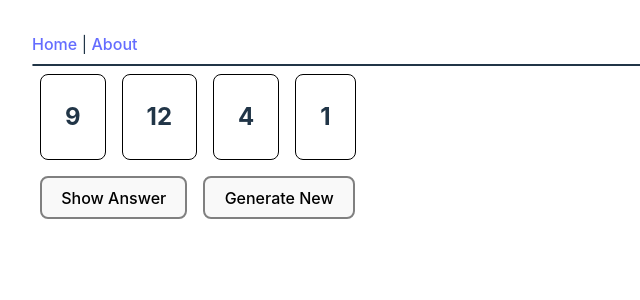
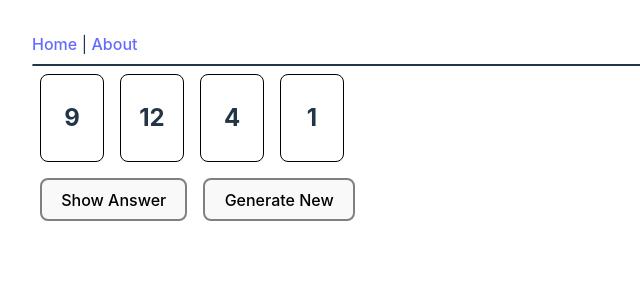
Before and after one commit to knlao/knlao.github.io, a Vue app: page /play24 in a window 1280 px wide. Shown: the top 300 px of the page, without its empty margins (0-640 px from the left). Built offline with nearby package versions, Linux system fonts and the light colour scheme.

Commit message:
Update Play24.vue css

```diff
--- a/src/components/pages/Play24.vue
+++ b/src/components/pages/Play24.vue
@@ -79,10 +79,15 @@ li {
 .card {
     border: 0.1rem solid black;
     border-radius: 0.5rem;
-    padding: 1.5rem;
     margin: 0.5rem;
+    display: flex;
+    justify-content: center;
+    align-items: center;
     font-size: 1.5rem;
     font-weight: bold;
+    height: 5.5rem;
+    width: 4rem;
+    box-sizing: border-box;
 }
 
 button {
```
